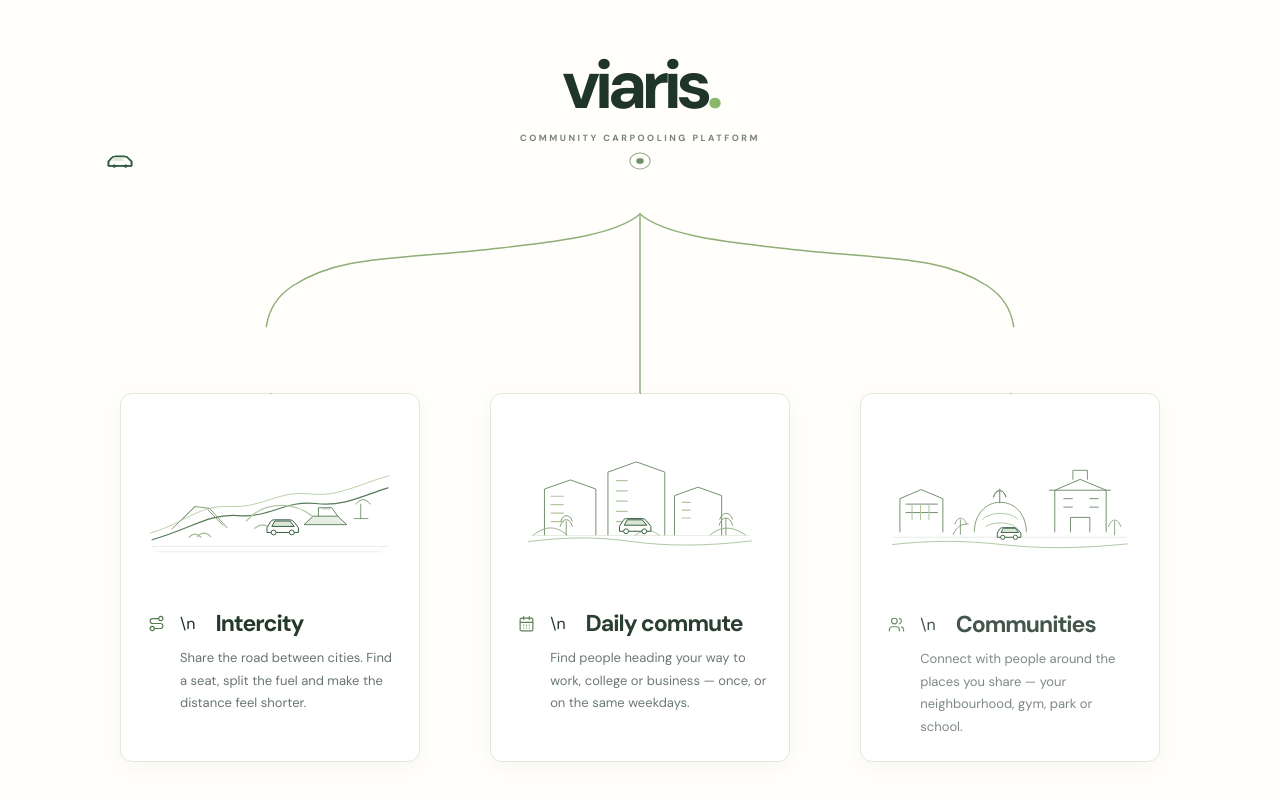
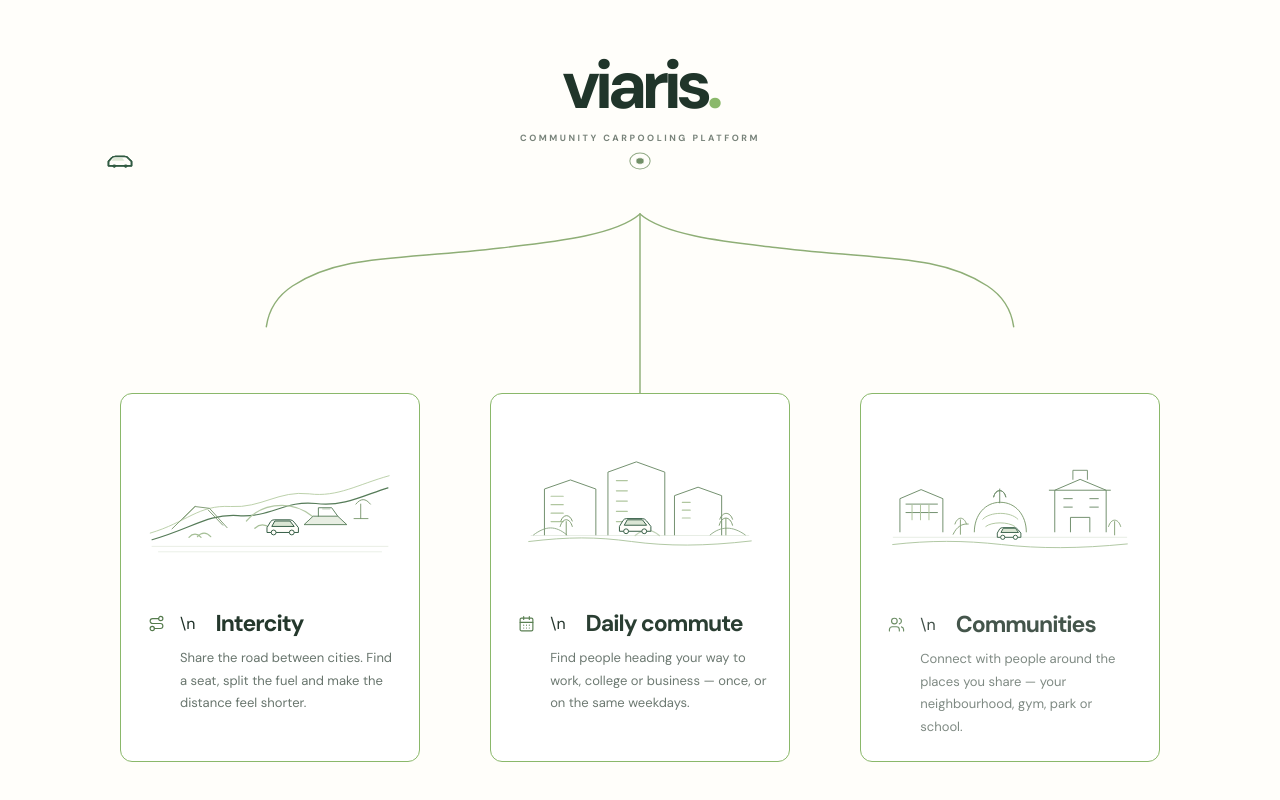
Before and after one commit to Surya8074/viaris-website, a React (Vite) app: page / in a window 1280 px wide. Shown: the part 3941-4741 px from the top of the page. Built offline with nearby package versions, Linux system fonts and the light colour scheme.

Commit message:
Use green outlines on white Viaris feature cards

```diff
--- a/src/styles/viaris-features.css
+++ b/src/styles/viaris-features.css
@@ -64,9 +64,9 @@
   position:relative;min-width:0;min-height:100%;
   padding:22px 22px 24px;
   background:#fff;
-  border:1px solid #e1e8dc;
+  border:1px solid #8ab86a;
   border-radius:12px;
-  box-shadow:0 5px 18px rgba(32,53,42,.035);
+  box-shadow:none;
 }
 .vf-feature::before{
   content:"";position:absolute;left:50%;top:-1px;width:1px;height:1px;
```
